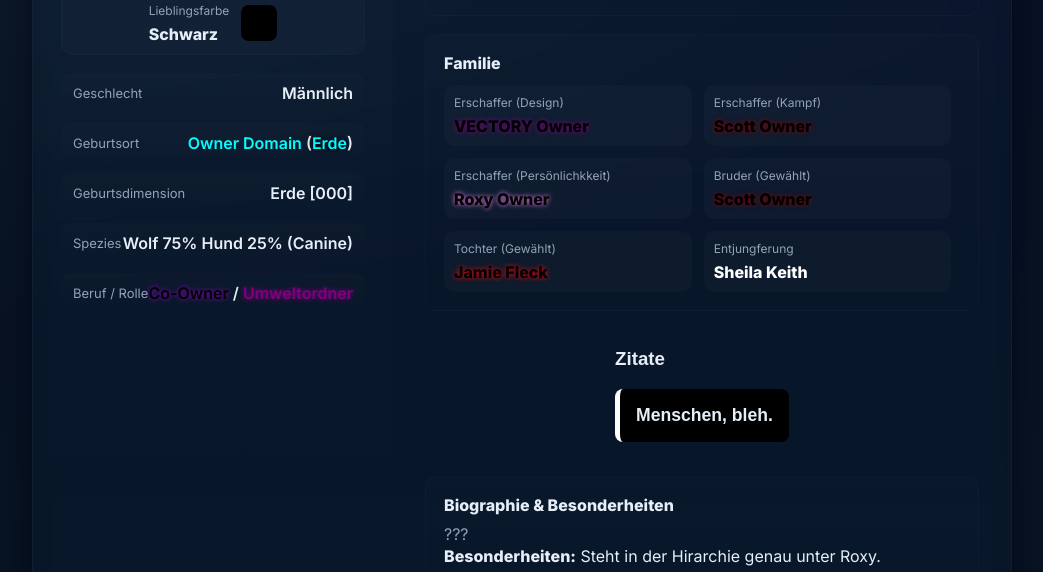
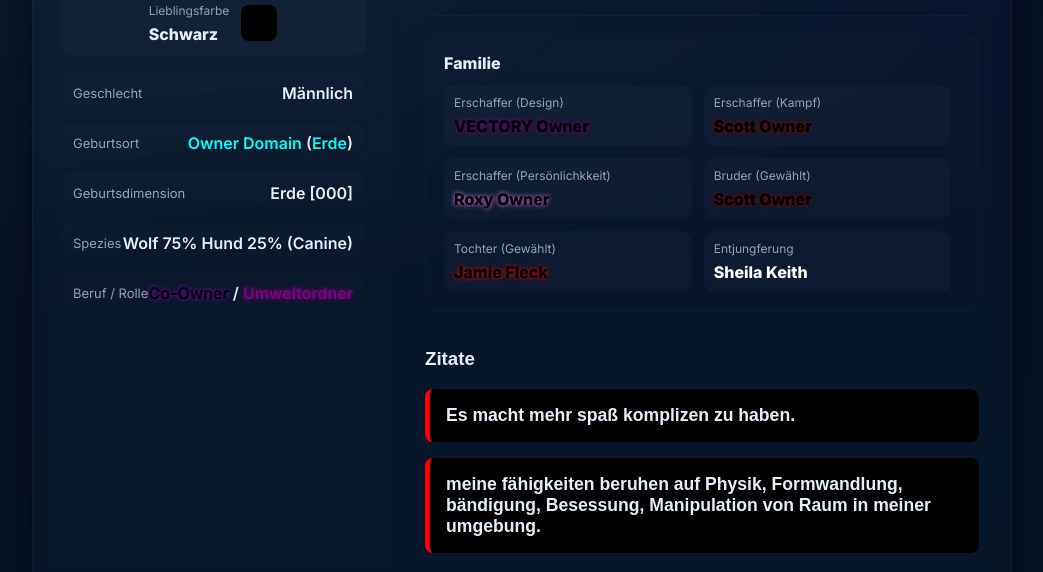
Before and after one commit to FoxNet-FoxGames/Fox-Games, a website: page public/Steckbrief/Dread.html in a window 1280 px wide. Shown: the part 380-952 px from the top of the page, without its empty margins (118-1161 px from the left). Drawn offline with Linux system fonts and the light colour scheme.

Commit message:
bissl was, hier und da

```diff
--- a/public/Steckbrief/Dread.html
+++ b/public/Steckbrief/Dread.html
@@ -119,7 +119,7 @@ body {
 }
 .quote-box {
   background-color: #000000;
-  border-left: 5px solid #ffffff;
+  border-left: 5px solid #ff0000;
   padding: 1em;
   margin: 1em 0;
   border-radius: 8px;
@@ -161,7 +161,7 @@ body {
         </div>
 
         <div style="text-align:center">
-            <div class="name"><div class="who"><a href="JamieFleck.html" style="color: #000000; text-shadow: 0 0 5px #ff0000;text-decoration: none;transition: color 0.5s, text-shadow 0.5s;"onmouseover="this.style.color='#ff0000'; this.style.textShadow='0 0 5px #000000';"onmouseout="this.style.color='#000000'; this.style.textShadow='0 0 5px #ff0000';">Dread</a></div></div>
+            <div class="name"><div class="who"><a href="Dread.html" style="color: #000000; text-shadow: 0 0 5px #ff0000;text-decoration: none;transition: color 0.5s, text-shadow 0.5s;"onmouseover="this.style.color='#ff0000'; this.style.textShadow='0 0 5px #000000';"onmouseout="this.style.color='#000000'; this.style.textShadow='0 0 5px #ff0000';">Dread</a></div></div>
           <div class="subtitle"></div>
         </div>
 
@@ -222,7 +222,12 @@ body {
   <h3>Zitate</h3>
 
   <div class="quote-box">
-    <strong>Menschen, bleh.</strong
+    <strong>Es macht mehr spaß komplizen zu haben.</strong
+  </div>
+  </div>
+
+  <div class="quote-box">
+    <strong>meine fähigkeiten beruhen auf Physik, Formwandlung, bändigung, Besessung, Manipulation von Raum in meiner umgebung.</strong>
   </div>
 
 </section>
```
Also changed, not shown: public/FoxGames.html (line endings or trailing spaces).
